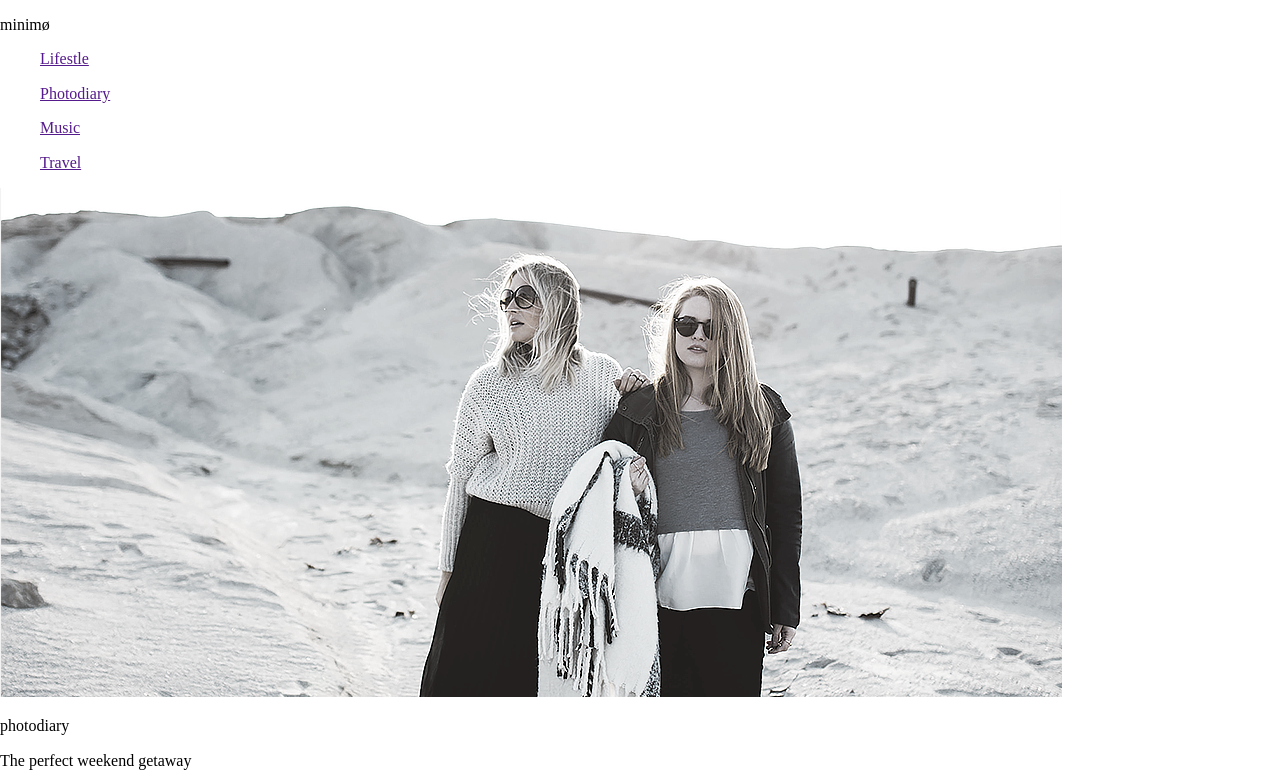
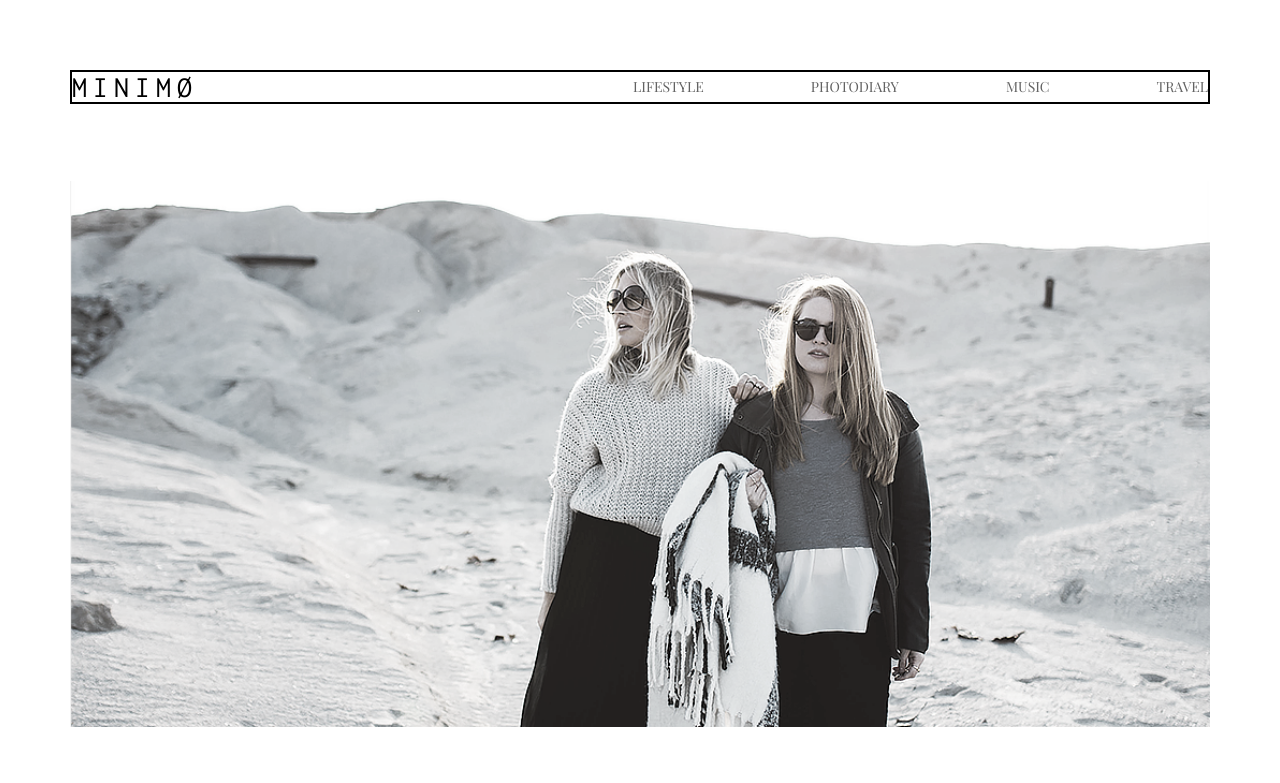
Before and after one commit to ClutchDown/Trainee-adventure, a plain HTML site: page index.html in a window 1280 px wide. Shown: the top 783 px of the page. Drawn offline with nearby package versions, Linux system fonts and the light colour scheme.

Commit message:
header ready

```diff
--- a/index.html
+++ b/index.html
@@ -12,24 +12,31 @@
 <link href="https://fonts.googleapis.com/css2?family=Playfair+Display&family=Ubuntu:wght@300&display=swap" rel="stylesheet">
 <link rel="stylesheet" href="style.css">
 <link rel="stylesheet" href="normalize.css">
+<link rel="stylesheet" href="reset.css">
 	<title>Minimø</title>
 </head>
 <body>
+<div class="page">
 	<header class="header">
 		<div class="menu">
 			<div class="menu-left">
 			<p class="minimo">minimø</p>
 		</div>
 			<div class="menu-right">
-				<ul class="li menu-content"><a href="">Lifestle</a></ul>
-			<ul class="li menu-content"><a href="">Photodiary</a></ul>
-			<ul class="li menu-content"><a href="">Music</a></ul>
-			<ul class="li menu-content"><a href="">Travel</a></ul>
+			<ul>
+				<li class="menu-right-link"><a href="#" class="menu-link">Lifestyle</a></li>
+				<li class="menu-right-link"><a href="#" class="menu-link">Photodiary</a></li>
+				<li class="menu-right-link"><a href="#" class="menu-link">Music</a></li>
+				<li class="menu-right-link"><a href="#" class="menu-link">Travel</a></li>
+			</ul>
 			</div>
 		</div>
+		<div class="image-twogirls">
+		<img  src="img\rettangolo_1_23.png" alt="" class="two-girls">
+	</div>
 	</header>
 		<main>
-			<img  src="img\rettangolo_1_23.png" alt="" class="two-girls">
+
 			<div class="content-diary">
 				<p class="photodiary">photodiary</p>
 				<p class="getaway">The perfect weekend getaway</p>
@@ -76,7 +83,9 @@
 			</div>
 			<div class="feedback">
 				<p class="feeback-text">Sign up for our newsletter!</p>
-				<input type="text"> <!Тут надо найти как делать ввод>
+				<form action="#" method="POST" enctype="multipart/form-data"></form>
+				<input type="mail" name="usermail" value="Enter a valid email address">
+				<a href="#" class="cool-button"><img src="img\send_icon_774.png" alt="" class="button-img"></a>
 			</div>
 			<div class="main-button">
 				<a href="" class="load-more"><p class="button">Load more</p></a>
@@ -96,5 +105,6 @@
 			</div>
 		</div>
 	</footer>
+</div>
 </body>
 </html>
--- /dev/null
+++ b/reset.css
@@ -0,0 +1,48 @@
+/* http://meyerweb.com/eric/tools/css/reset/
+   v2.0 | 20110126
+   License: none (public domain)
+*/
+
+html, body, div, span, applet, object, iframe,
+h1, h2, h3, h4, h5, h6, p, blockquote, pre,
+a, abbr, acronym, address, big, cite, code,
+del, dfn, em, img, ins, kbd, q, s, samp,
+small, strike, strong, sub, sup, tt, var,
+b, u, i, center,
+dl, dt, dd, ol, ul, li,
+fieldset, form, label, legend,
+table, caption, tbody, tfoot, thead, tr, th, td,
+article, aside, canvas, details, embed,
+figure, figcaption, footer, header, hgroup,
+menu, nav, output, ruby, section, summary,
+time, mark, audio, video {
+	margin: 0;
+	padding: 0;
+	border: 0;
+	font-size: 100%;
+	font: inherit;
+	vertical-align: baseline;
+}
+/* HTML5 display-role reset for older browsers */
+article, aside, details, figcaption, figure,
+footer, header, hgroup, menu, nav, section {
+	display: block;
+}
+body {
+	line-height: 1;
+}
+ol, ul {
+	list-style: none;
+}
+blockquote, q {
+	quotes: none;
+}
+blockquote:before, blockquote:after,
+q:before, q:after {
+	content: '';
+	content: none;
+}
+table {
+	border-collapse: collapse;
+	border-spacing: 0;
+}
--- a/style.css
+++ b/style.css
@@ -0,0 +1,113 @@
+.page{
+	overflow: hidden;
+	display: flex;
+	flex-direction: column;
+	min-height: 100vh;
+
+}
+.header {
+	margin: 70px 70px 70px 70px;
+
+
+}
+.menu {
+	display: flex;
+	justify-content: space-between;
+	align-items: center;
+	border: 2px solid black;
+}
+.menu-left {
+}
+.minimo {
+font-family: Inconsolata;
+font-size: 30px;
+text-transform: uppercase;
+letter-spacing: 0.2em;
+color: #000000;
+}
+.menu-right {
+	display: flex;
+
+
+}
+.menu-right ul{
+display: flex;
+justify-content: space-between;
+min-width: 575px;
+}
+.menu-right-link a{
+text-decoration: none;
+font-family: 'Playfair Display';
+font-size: 14px;
+text-transform: uppercase;
+color: #626262;
+}
+.image-twogirls{
+	padding-top: 77px;
+}
+header img{
+	width: 100%;
+}
+.menu-content {
+}
+
+.content-diary {
+}
+.photodiary {
+}
+.getaway {
+}
+.text {
+}
+.comment {
+}
+.grid-loyout {
+}
+.block1 {
+}
+.block-photo {
+}
+.block-info {
+}
+.block-title {
+}
+.block-text {
+}
+.block2 {
+}
+.block3 {
+}
+.block4 {
+}
+.feedback {
+}
+.feeback-text {
+}
+.cool-button {
+}
+.button-img {
+}
+.main-button {
+}
+.load-more {
+}
+.button {
+}
+.footer {
+	border: 2px solid black;
+	margin-top: auto;
+}
+.content-down {
+}
+.content-down__left {
+}
+.menu-down {
+}
+.content-down__right {
+}
+.facebook {
+}
+.twitter {
+}
+.instagram {
+}
```
